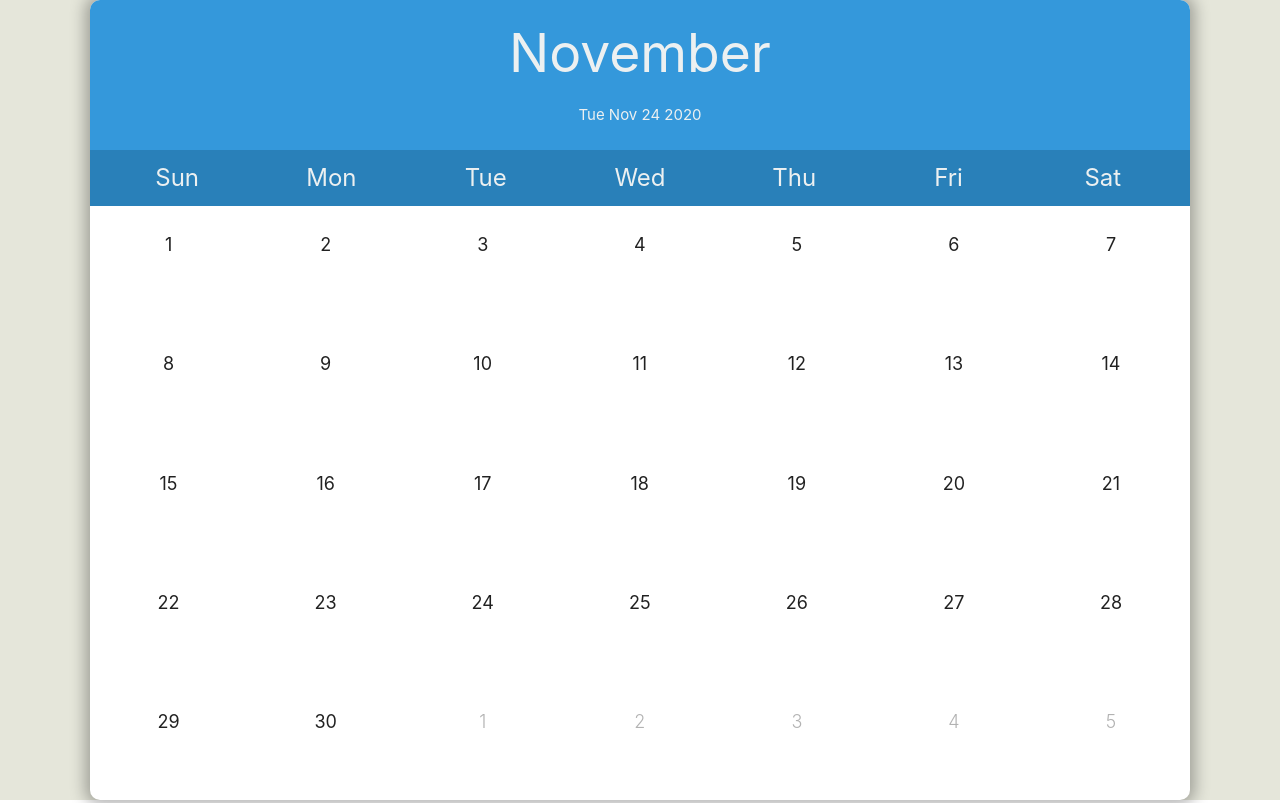
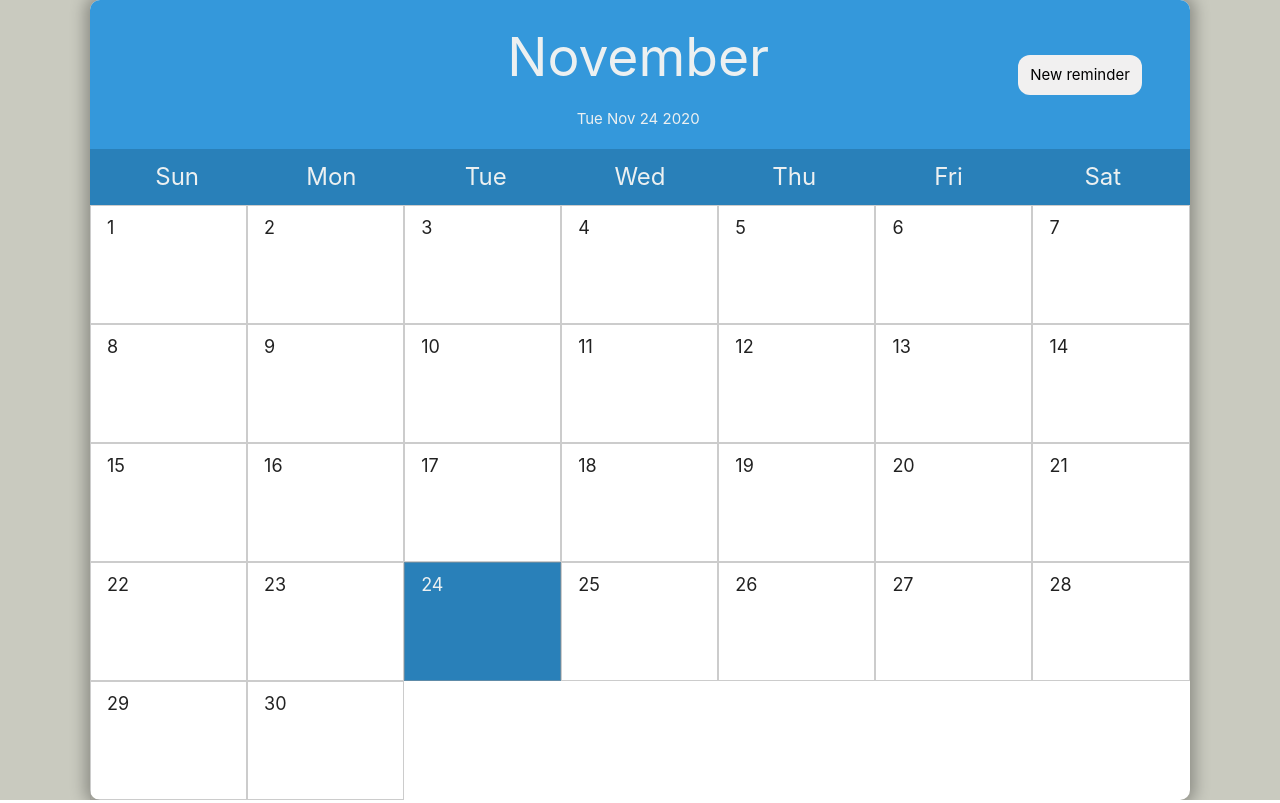
Before and after one commit to williancozzi/td-calendar-react, a React (Create React App) app: page / in a window 1280 px wide. Built offline with nearby package versions, Linux system fonts and the light colour scheme.

Commit message:
added functions, modal and other adjusts

```diff
--- a/src/App.js
+++ b/src/App.js
@@ -2,9 +2,47 @@ import './App.css';
 
 function App() {
     const today = new window.Date();
-    let days = []
+    let showModal = false;
+    let days = [];
+
     for (let i = 1; i <= 30; i++) {
-        days.push(<div>{i}</div>)
+        days.push({
+            month: 11,
+            day: i,
+            reminders: [],
+        })
+    }
+
+    const addReminder = (title, date, city, color) => {
+
+        const reminder = {
+            title: title,
+            date: date.toLocaleDateString('pt-BR'),
+            time: date.getTime(),
+            city: city,
+            color: color,
+        }
+
+        const selectedDay = days.filter((d) => d.day === date.getDate() && d.month === date.getMonth() + 1)[0];
+        days[days.indexOf(selectedDay)].reminders.push(reminder);
+
+        console.log(days);
+    }
+
+    const openModal = (e) => {
+        e.preventDefault();
+        showModal = !showModal;
+        console.log(showModal, 'showmodal');
+        const element = document.getElementById('modal');
+
+        setTimeout(() => {
+            if (showModal) {
+                element.classList.add('modal-show')
+            }
+            else {
+                element.classList.remove('modal-show')
+            }
+        }, 300);
     }
 
     return (
@@ -12,10 +50,13 @@ function App() {
             <div className="wrapper">
                 <div className="calendar">
                     <div className="month">
-                        <div>
+                        <div style={styles.monthSize}>
                             <h2 style={styles.h2New}>November</h2>
                             <p id="actual-date">{today.toDateString()}</p>
                         </div>
+                        <button
+                            className="custom-button"
+                            onClick={event => openModal(event)}>New reminder</button>
                     </div>
                     <div className="weekdays">
                         <div>Sun</div>
@@ -26,16 +67,27 @@ function App() {
                         <div>Fri</div>
                         <div>Sat</div>
                     </div>
-                    <div className="days">
-                        {days}
-                        <div style={styles.otherDays}>1</div>
-                        <div style={styles.otherDays}>2</div>
-                        <div style={styles.otherDays}>3</div>
-                        <div style={styles.otherDays}>4</div>
-                        <div style={styles.otherDays}>5</div>
+                    <div className="month-days">
+                        {days.map((d, index) =>
+                            <div key={index} className={today.getDate() === d.day ? 'today day' : 'day'}>
+                                <div className="day-number">
+                                    {d.day}
+                                </div>
+                            </div>
+                        )}
                     </div>
                 </div>
             </div>
+
+            <div id="modal">
+                <div >
+                    <div className="container">
+                        <a href="#" onClick={event => openModal(event)}>x</a>
+                        <button className="custom-button" onClick={event => addReminder('titulo 1', new Date(2020, 10, 7), 'gama', 'green')}>Add Reminder</button>
+                    </div>
+                </div>
+            </div>
+
         </div >
     );
 }
@@ -47,8 +99,11 @@ const styles = {
     otherDays: {
         color: "#aaaaaae8",
         fontWeight: "300",
-    }
+    },
+    monthSize: {
+        width: "80%",
+        paddingLeft: "120px",
+    },
 };
 
-
 export default App;
--- a/src/index.css
+++ b/src/index.css
@@ -1,4 +1,6 @@
 body {
+  --white: #f1f0f0;
+
   margin: 0;
   font-family: -apple-system, BlinkMacSystemFont, 'Segoe UI', 'Roboto', 'Oxygen',
     'Ubuntu', 'Cantarell', 'Fira Sans', 'Droid Sans', 'Helvetica Neue',
@@ -17,7 +19,73 @@ code {
   flex-direction: column;
   width: 100vw;
   height: 100vh;
-  background-color: rgb(229, 230, 218);
+  background-color: rgb(201, 202, 191);
+}
+
+.custom-button {
+  height: 40px;
+  border-radius: 12px;
+  padding: 0 12px;
+  border: none;
+  transition: all 0.2s;
+  background-color: var(--white);
+}
+
+.custom-button:hover {
+  cursor: pointer;
+  box-shadow: 0px 0px 6px 2px rgb(0, 0, 0, 0.3);
+  transform: scale(1.05);
+}
+
+.custom-button:focus {
+  outline: none;
+  background-color: #f1f0f0;
+}
+
+#modal {
+  position: fixed;
+  bottom: 0vh;
+  left: 0vw;
+  width: 100vw;
+  height: 100vh;
+  padding: 10px;
+  background: white;
+  z-index: 9999;
+  transform: translateY(140vh);
+  transition: all 300ms ease;
+}
+
+.modal-show {
+  transform: translateY(0vh) !important;
+  background-color: rgba(10, 10, 10, 0.6) !important;
+}
+
+#modal .container {
+  background: #adaaaa;
+  width: 30%;
+  margin-top: 75px;
+  position: relative;
+  display: flex;
+  height: 500px;
+  justify-content: center;
+  align-items: flex-end;
+  padding: 40px;
+}
+
+#modal .container a {
+  position: absolute;
+  top: 30px;
+  color: gray;
+  text-decoration: none;
+  font-size: 32px;
+  z-index: 9999;
+  right: 30px;
+  position: absolute;
+  top: 10px;
+  color: #4c4c4c;
+  text-decoration: none;
+  font-size: 32px;
+  z-index: 9999;
 }
 
 .calendar {
@@ -34,6 +102,7 @@ code {
 .month {
   display: flex;
   justify-content: center;
+  align-items: center;
   border-radius: 10px 10px 0 0;
   width: 100%;
   height: 150px;
@@ -56,22 +125,22 @@ code {
   text-align: center;
 }
 
-.days {
+.month-days {
   display: flex;
   flex-wrap: wrap;
   font-size: large;
-
 }
 
-.days div {
+.month-days .day {
   width: 14.28%;
-  height: 31%;
-  text-align: center;
-  padding: 25px 0;
+  height: 119px;
+  display: flex;
+  padding: 8px 16px;
   transition: all 0.4s;
+  border: 1px ridge rgba(150, 150, 150, 0.486);
 }
 
-.days div:hover {
+.month-days .day:hover {
   background-color: #bdc3c785;
 }
 
@@ -79,3 +148,8 @@ code {
   background-color: #2980b9;
   color: #ecf0f1;
 }
+
+.today:hover {
+  color: #000000;
+
+}
```
Also changed, not shown: 1 other file (tests, documents, lock files or other folders).
